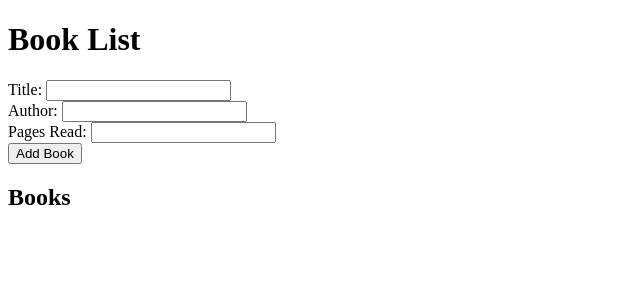
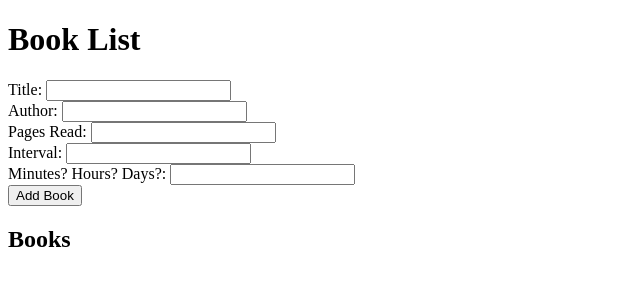
Before and after one commit to usure/keepyourword, a Flask app: page / in a window 1280 px wide. Shown: the top 300 px of the page, without its empty margins (0-640 px from the left). Run offline with Flask 3, Linux system fonts and the light colour scheme; data that the repository does not hold is empty.

Commit message:
Added some stuff.

```diff
--- a/main.py
+++ b/main.py
@@ -17,7 +17,7 @@ def create_database():
     """
     conn = sqlite3.connect('books.db')
     c = conn.cursor()
-    c.execute('''CREATE TABLE IF NOT EXISTS books (id INTEGER PRIMARY KEY, title TEXT, author TEXT, pages_read INTEGER)''')
+    c.execute('''CREATE TABLE IF NOT EXISTS books (id INTEGER PRIMARY KEY, title TEXT, author TEXT, pages_read INTEGER, interval INTEGER, interval_denom TEXT)''')
     conn.commit()
     conn.close()
 
@@ -53,9 +53,11 @@ def add_book():
     title = request.form['title']
     author = request.form['author']
     pages_read = request.form['pages_read']
+    interval = request.form['interval']
+    interval_denom = request.form['interval_denom']
     conn = sqlite3.connect('books.db')
     c = conn.cursor()
-    c.execute('INSERT INTO books (title, author, pages_read) VALUES (?, ?, ?)', (title, author, pages_read))
+    c.execute('INSERT INTO books (title, author, pages_read, interval, interval_denom) VALUES (?, ?, ?, ?, ?)', (title, author, pages_read, interval, interval_denom))
     conn.commit()
     conn.close()
     return redirect(url_for('book_list'))
--- a/templates/index.html
+++ b/templates/index.html
@@ -22,6 +22,12 @@
         <label for="pages_read">Pages Read:</label>
         <input type="number" id="pages_read" name="pages_read" required>
         <br>
+        <label for="interval">Interval:</label>
+        <input type="number" id="interval" name="interval" required>
+        <br>
+        <label for="interval_denom">Minutes? Hours? Days?:</label>
+        <input type="text" id="interval_denom" name="interval_denom" required>
+        <br>
         <button type="submit">Add Book</button>
     </form>
 
@@ -31,7 +37,7 @@
             <li>
                 {{ book[1] }} by {{ book[2] }}
                 <p class="indent">
-                    Read {{ book[3] }} pages each day!
+                    Read {{ book[3] }} pages every {{ book[4] }} {{ book[5] }} !
                 </p>
                 <a href="/done_today/{{ book[0] }}">Done!</a>
                 <a href="/delete_book/{{ book[0] }}">Delete</a>
```
